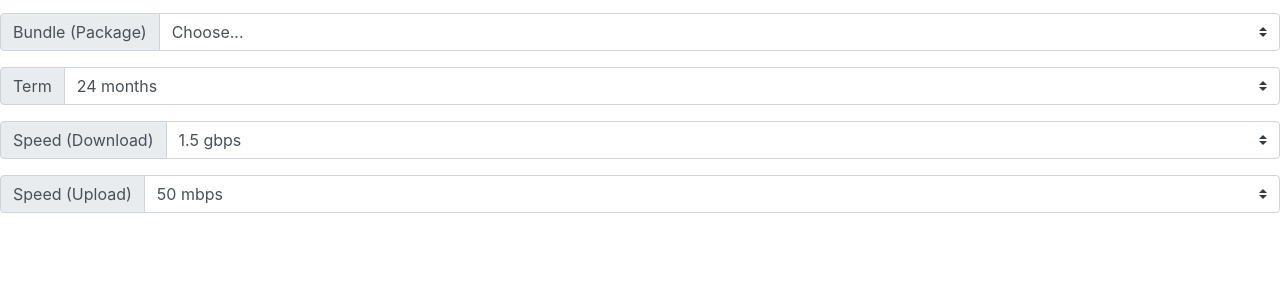
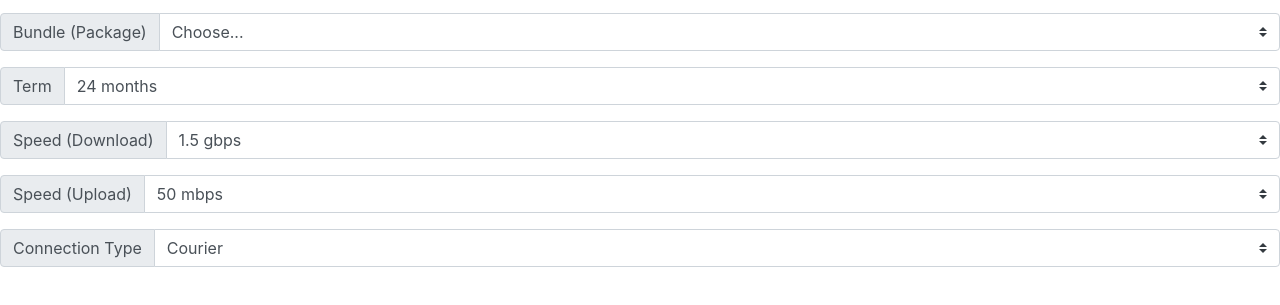
Before and after one commit to shoc71/cya, a plain HTML site: page index.html in a window 1280 px wide. Shown: the part 87-392 px from the top of the page. Drawn offline with nearby package versions, Linux system fonts and the light colour scheme.

Commit message:
Update index.html
Connection Type

```diff
--- a/index.html
+++ b/index.html
@@ -83,6 +83,17 @@
       </select>
     </div>
 
+    <div class="input-group mb-3">
+      <div class="input-group-prepend">
+        <label for="inputGroupSelect05" class="input-group-text">Connection Type</label>
+      </div>
+      <select id="inputGroupSelect05" class="custom-select">
+        <option selected value="courier">Courier</option>
+        <option value="Fiber">Fiber</option>
+      </select>
+    </div>
+
+
     <script
       src="https://code.jquery.com/jquery-3.2.1.slim.min.js"
       integrity="sha384-KJ3o2DKtIkvYIK3UENzmM7KCkRr/rE9/Qpg6aAZGJwFDMVNA/GpGFF93hXpG5KkN"
```
